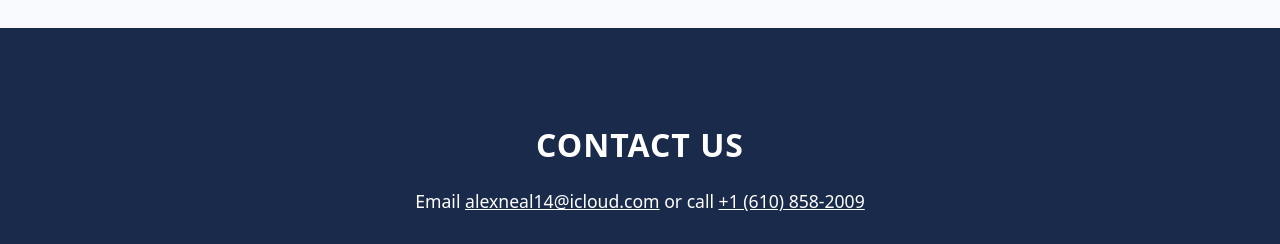
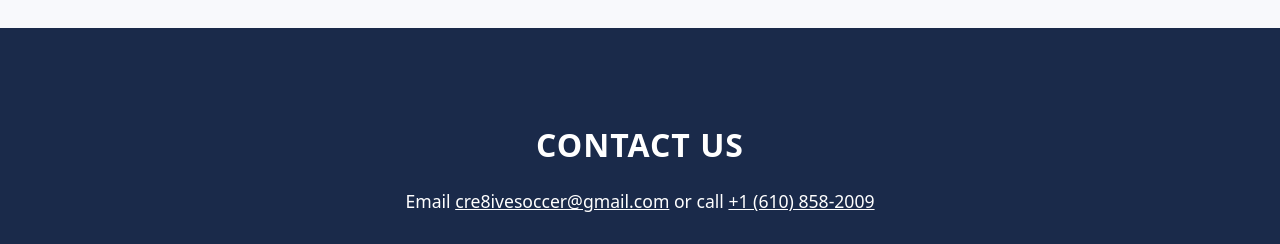
Before and after one commit to budbark31/AlexNealTraining, a plain HTML site: page index.html in a window 1280 px wide. Shown: the part 2041-2285 px from the top of the page. Drawn offline with Linux system fonts and the light colour scheme.

Commit message:
Update index.html

```diff
--- a/index.html
+++ b/index.html
@@ -301,7 +301,7 @@
 
     <section id="contact" class="contact">
         <h2>Contact Us</h2>
-        <p>Email <a href="mailto:alexneal14@icloud.com">alexneal14@icloud.com</a> or call <a href="tel:+16108582009">+1 (610) 858-2009</a></p>
+        <p>Email <a href="mailto:cre8ivesoccer@gmail.com">cre8ivesoccer@gmail.com</a> or call <a href="tel:+16108582009">+1 (610) 858-2009</a></p>
 
         <form name="contact" method="POST" data-netlify="true" netlify-honeypot="bot-field">
             <p class="hidden">
```
